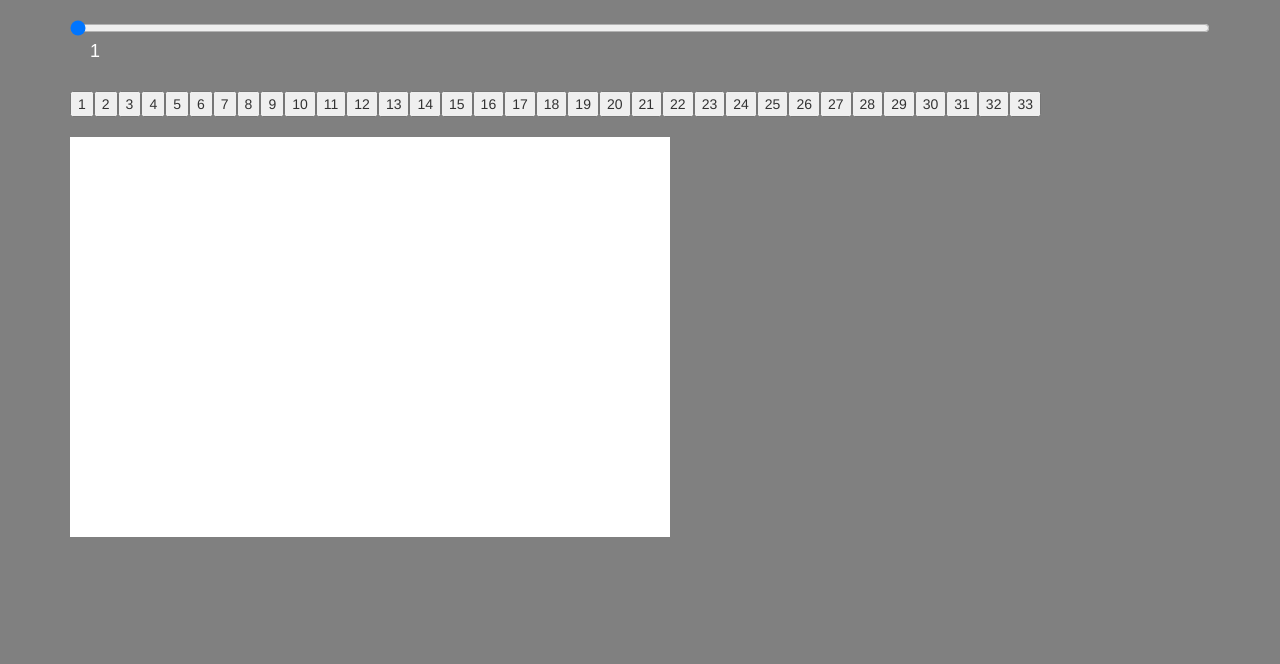
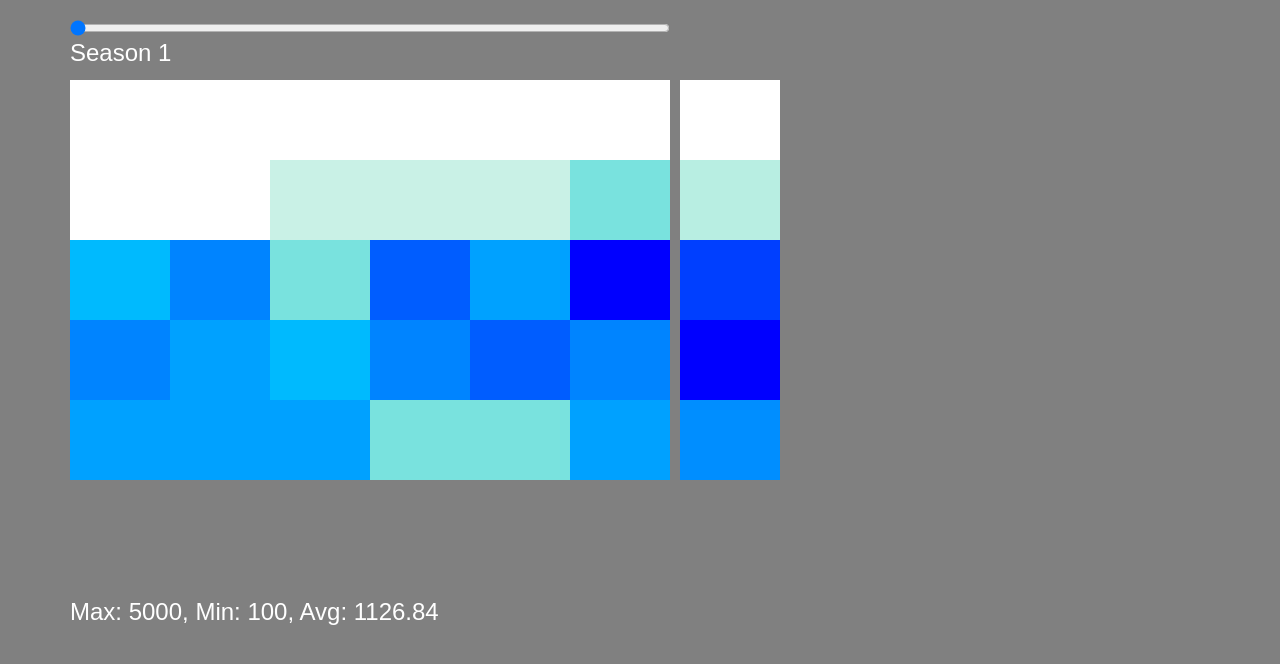
Before and after one commit to jbovee/jeopardy-d3js, a Flask app: page / in a window 1280 px wide. Shown: the top 664 px of the page. Run offline with Flask 2, Linux system fonts and the light colour scheme; data that the repository does not hold is empty; some libraries are stand-ins or nearby versions.

Commit message:
A little bit of reorganization. Removed season changer buttons (unnecessary now with slider). Added another column to ddHeatmap for totals of rows.

```diff
--- a/index.html
+++ b/index.html
@@ -12,13 +12,11 @@
     <link href={{ url_for('static', filename='main.css') }} rel="stylesheet" media="screen">
   </head>
   <body>
-    <div id="season-slider" class="container">
-    </div>
-    <div id="season-picker" class="container">
-    </div>
-    <div class="container">
+    <div id="heatmap" class="container">
+      <div id="slider"></div>
       <div id="grid"></div>
     </div>
+    <div id="season-stats" class="container"></div>
     <!--
     <script src="https://ajax.googleapis.com/ajax/libs/jquery/3.2.1/jquery.min.js"></script>
     <script src="https://maxcdn.bootstrapcdn.com/bootstrap/3.3.7/js/bootstrap.min.js" integrity="sha384-Tc5IQib027qvyjSMfHjOMaLkfuWVxZxUPnCJA7l2mCWNIpG9mGCD8wGNIcPD7Txa" crossorigin="anonymous"></script>
--- a/static/main.css
+++ b/static/main.css
@@ -6,11 +6,19 @@ body {
 	padding-top: 20px;
 }
 
-.d3-tip {
-	line-height: 1;
-	padding: 6px;
-	background: rgba(0, 0, 0, 0.8);
+#seasons-slider {
+	overflow: hidden;
+	width: 600px;
+}
+
+#season-stats p {
+	font-family: sans-serif;
+	font-size: 24px;
 	color: #fff;
-	border-radius: 4px;
-	font-size: 12px;
 }
+
+#seasons-slider-value {
+	font-family: sans-serif;
+	font-size: 24px;
+	color: #fff;
+}
--- a/static/main.js
+++ b/static/main.js
@@ -1,8 +1,152 @@
 //	The function that runs when the page loads
 $(function() {
-	ddHeatmap(4);
+	ddHeatmap(1);
+	ddStats(1);
 	//createGraph();
 });
+
+function updateHeatmap(data) {
+	//	Reset location totals
+	var locationTotals = [
+		[0, 0, 0, 0, 0],
+		[0, 0, 0, 0, 0],
+		[0, 0, 0, 0, 0],
+		[0, 0, 0, 0, 0],
+		[0, 0, 0, 0, 0],
+		[0, 0, 0, 0, 0]
+	],
+		colTotals = [0, 0, 0, 0, 0, 0],
+		rowTotals = [0, 0, 0, 0, 0];
+
+	//	Go through each question, totalling the number of
+	//	times a daily double occurs on each grid location
+	data.forEach(function(d) {
+		if (d.daily_double) {
+			locationTotals[d.coord[0]-1][d.coord[1]-1] += 1;
+			colTotals[d.coord[0]-1] += 1;
+			rowTotals[d.coord[1]-1] += 1;
+		}
+	});
+
+	//	Again flatten location totals
+	arr = locationTotals.reduce(function iter(r, a) {
+		return r.concat(a);
+	}, []);
+
+	//	Update color range
+	var colors = d3.scaleLinear()
+		.interpolate(d3.interpolateHcl)
+		.range([d3.rgb(startColor), d3.rgb(endColor)])
+		.domain([1, Math.max.apply(null, arr) * 10]);
+
+	//	Update heat cells and tooltips to new season
+	//////////////////////////////////////////////////
+	var gCol = d3.select("#grid")
+		.selectAll("g.col")
+		.data(locationTotals);
+
+	var gColRows = d3.select("#grid")
+		.select("g.rowTotals");
+
+	//	Change the color of all heat cells
+	gCol.selectAll("rect.heatCell")
+		.data(function(d) {return d;})
+		.transition().duration(1000)
+		.attr("fill", function(d) {
+			return colors(d * 10);
+		});
+
+	//	Change the text in tooltips
+	gCol.selectAll("text.tip")
+		.data(function(d) {return d;})
+		.transition().duration(1000)
+		.text(function(d) {
+			return d;
+		});
+
+	colors.domain([1, Math.max.apply(null, rowTotals) * 10]);
+
+	gColRows.selectAll("rect.heatRow")
+		.data(rowTotals)
+		.transition().duration(1000)
+		.attr("fill", function(d) {
+			return colors(d * 10);
+		});
+
+	gColRows.selectAll("text.rowTip")
+		.data(rowTotals)
+		.transition().duration(1000)
+		.text(function(d) {
+			return d;
+		});
+}
+
+function updateStats(data) {
+	var ddMax = 0,
+		ddMin = Infinity,
+		ddSum = 0,
+		ddAvg = [];
+
+	data.forEach(function(d) {
+		d.value = d.value[0];
+		if (d.daily_double) {
+			if (d.value > ddMax) {
+				ddMax = d.value;
+			}
+			if (d.value < ddMin) {
+				ddMin = d.value;
+			}
+			ddAvg.push(d.value);
+			ddSum += d.value;
+		}
+	});
+
+	d3.select("#season-stats").select("p").text("Max: " + ddMax + ", Min: " + ddMin + ", Avg: " + (ddSum/ddAvg.length).toFixed(2));
+}
+
+//////////////////////////////////////////////////////////////////////
+//	Function for updating gric colors and tip values given a season	//
+//////////////////////////////////////////////////////////////////////
+
+function updateData(seasonNo) {
+	//	Data reading method for github page or just not local webserver					//
+	//	(So I can copy the whole file and just change one part when making changes)		//
+	//////////////////////////////////////////////////////////////////////////////////////
+	/*
+	//	Read data from season
+	///////////////////////////
+	d3.csv("/jeopardy-d3js/j-archive-csv/j-archive-season-" + seasonNo + ".csv", function(data) {
+
+		//	Reset location totals
+		locationTotals = [
+			[0, 0, 0, 0, 0],
+			[0, 0, 0, 0, 0],
+			[0, 0, 0, 0, 0],
+			[0, 0, 0, 0, 0],
+			[0, 0, 0, 0, 0],
+			[0, 0, 0, 0, 0]
+		];
+		//	Go through each question, totalling the number of
+		//	times a daily double occurs on each grid location
+
+		data.forEach(function(d) {
+			d.daily_double = (d.daily_double == "true" || d.daily_double == "True") ? Boolean(true):Boolean(false);
+			d.newCoord = [0, 0];
+			d.newCoord[0] = +d.coord[1];
+			d.newCoord[1] = +d.coord[4];
+			if (d.daily_double) {
+				locationTotals[d.newCoord[0]-1][d.newCoord[1]-1] += 1;
+			}
+		});
+	*/
+
+	//	Read data from season
+	///////////////////////////
+	d3.json("/season?no=" + seasonNo, function(data) {
+		updateHeatmap(data);
+		updateStats(data);
+	})
+}
 
 //////////////////////////////////////////////////////
 //	Function for creating a daily double heatmap,	//
@@ -15,10 +159,13 @@ function ddHeatmap(seasonNo) {
 	//	Initialize variables	//
 	//////////////////////////////
 
-	var cols = 5,
-		rows = 6,
+	var rows = 5,
+		cols = 6,
 		cellHeight = 80,
 		cellWidth = 100;
+
+	startColor = "#FFFFFF";
+	endColor = "#0000FF";
 
 	var numSeasons = 33;
 	var seasons = Array.from(new Array(numSeasons), (val,index)=>index+1);
@@ -30,13 +177,15 @@ function ddHeatmap(seasonNo) {
 		[0, 0, 0, 0, 0],
 		[0, 0, 0, 0, 0],
 		[0, 0, 0, 0, 0]
-	];
+	],
+		colTotals = [0, 0, 0, 0, 0, 0],
+		rowTotals = [0, 0, 0, 0, 0];
 
 	//////////////////////////////////////////////
 	//	Create Slider for Changing Season Data	//
 	//////////////////////////////////////////////
 
-	var updateSlider = d3.select("#season-slider");
+	var updateSlider = d3.select("#slider");
 
 	//	Slider
 	updateSlider.append("input")
@@ -48,29 +197,19 @@ function ddHeatmap(seasonNo) {
 		.attr("max", Math.max.apply(Math, seasons))
 		.attr("list", seasons)
 		.on("change", function() {
-			$("#seasons-slider-value").text(this.value);
+			$("#seasons-slider-value").text("Season " + this.value);
 			updateData(this.value);
 		});
 
 	//	Text that shows slider value
-	updateSlider.append("svg")
-		.attr("height", 30)
-		.attr("width", 50)
-		.append("text")
+	updateSlider.append("p")
 		.attr("id", "seasons-slider-value")
-		.attr("x", 25)
-		.attr("y", 15)
-		.attr("font-family", "sans-serif")
-		.attr("font-size", "18")
-		.attr("fill", "#fff")
-		.attr("text-anchor", "middle")
-		.attr("alignment-baseline", "central")
-		.text(Math.min.apply(Math, seasons));
+		.text("Season " + Math.min.apply(Math, seasons));
 
 	//////////////////////////////////////////////
 	//	Create Buttons for Changing Season Data	//
 	//////////////////////////////////////////////
-
+	/*
 	var updateButtons = d3.select("#season-picker")
 		.selectAll(".season-button")
 		.data(seasons);
@@ -83,7 +222,7 @@ function ddHeatmap(seasonNo) {
 		.on("click", function(d) {
 			updateData(d);
 		});
-
+	*/
 	//////////////////////////////////////////
 	//	Create Daily Double Heatmap Grid	//
 	//////////////////////////////////////////
@@ -91,14 +230,13 @@ function ddHeatmap(seasonNo) {
 	//	Main svg element
 	var grid = d3.select("#grid")
 		.append("svg")
-		.attr("width", rows * cellWidth)
-		.attr("height", cols * cellHeight)
-		.style("background", "#fff");
+		.attr("width", (cols + 1) * cellWidth + 10)
+		.attr("height", (rows + 1) * cellHeight + 10);
 
 	//	Color scale from white to blue. Domain assigned later
 	var colors = d3.scaleLinear()
 		.interpolate(d3.interpolateHcl)
-		.range([d3.rgb("#FFFFFF"), d3.rgb("#0000FF")]);
+		.range([d3.rgb(startColor), d3.rgb(endColor)]);
 
 	//	Data reading method for github.io or just not local webserver					//
 	//	(So I can copy the whole file and just change one part when making changes)		//
@@ -130,6 +268,8 @@ function ddHeatmap(seasonNo) {
 		data.forEach(function(d) {
 			if (d.daily_double) {
 				locationTotals[d.coord[0]-1][d.coord[1]-1] += 1;
+				colTotals[d.coord[0]-1] += 1;
+				rowTotals[d.coord[1]-1] += 1;
 			}
 		});
 
@@ -175,6 +315,32 @@ function ddHeatmap(seasonNo) {
 				return colors(d * 10);
 			});
 
+		colors.domain([1, Math.max.apply(Math, rowTotals) * 10]);
+
+		var heatRows = d3.select("#grid svg")
+			.append("g")
+			.attr("class", "rowTotals")
+			.attr("transform", function() {
+				return "translate(" + (cols * cellWidth + 10) + ")";
+			});
+
+		var heatRowCells = heatRows.selectAll("rect")
+			.data(rowTotals)
+			.enter().append("rect")
+			.attr("x", 0)
+			.attr("y", function(d, i) {
+				return i * cellHeight;
+			})
+			.attr("height", cellHeight)
+			.attr("width", cellWidth)
+			.attr("class", "heatRow")
+			.attr("fill", "#fff");
+
+		heatRowCells.transition().duration(1000)
+			.attr("fill", function(d) {
+				return colors(d * 10);
+			});
+
 		//	Tooltip groupings
 		////////////////////////
 		var g = cells.enter().append("g")
@@ -210,11 +376,11 @@ function ddHeatmap(seasonNo) {
 			.attr("y", function(d, i) {
 				return i * cellHeight + (cellHeight / 2);
 			})
-			.attr("font-family", "sans-serif")
-			.attr("font-size", "24")
-			.attr("fill", "#fff")
-			.attr("text-anchor", "middle")
-			.attr("alignment-baseline", "central")
+			.style("font-family", "sans-serif")
+			.style("font-size", "24")
+			.style("fill", "#fff")
+			.style("text-anchor", "middle")
+			.style("alignment-baseline", "central")
 			.attr("class", "tip")
 			.text("");
 
@@ -222,33 +388,66 @@ function ddHeatmap(seasonNo) {
 		//	transitions when loading data for a season
 		cellTips.transition().duration(1000)
 			.text(function(d) {return d;});
+
+		var gRow = heatRows.selectAll("g.rowTip")
+			.data(rowTotals)
+			.enter().append("g")
+			.attr("opacity", "0")
+			.on("mouseover", function() {
+				d3.select(this).transition()
+					.duration("250")
+					.attr("opacity", "1");
+			})
+			.on("mouseout", function() {
+				d3.select(this).transition()
+					.duration("250")
+					.attr("opacity", "0");
 			});
 
-	//////////////////////////////////////////////////////////////////////
-	//	Function for updating gric colors and tip values given a season	//
-	//////////////////////////////////////////////////////////////////////
+		gRow.append("rect")
+			.attr("fill", "#000")
+			.attr("fill-opacity", "0.4")
+			.attr("x", 0)
+			.attr("y", function(d, i) {
+				return i * cellHeight;
+			})
+			.attr("height", cellHeight)
+			.attr("width", cellWidth)
+			.attr("class", ".rowTipCell");
 
-	function updateData(seasonNo) {
-		//	Data reading method for github page or just not local webserver					//
+		var rowTips = gRow.append("text")
+			.attr("x", (cellWidth / 2))
+			.attr("y", function(d, i) {
+				return i * cellHeight + (cellHeight / 2);
+			})
+			.style("font-family", "sans-serif")
+			.style("font-size", "24")
+			.style("fill", "#fff")
+			.style("text-anchor", "middle")
+			.style("alignment-baseline", "central")
+			.attr("class", "rowTip")
+			.text("");
+
+		rowTips.transition().duration(1000)
+			.text(function(d) {return d;});
+	});
+}
+
+function ddStats(seasonNo) {
+	var stats = d3.select("#season-stats")
+		.append("p")
+		.text("");
+
+	//	Data reading method for github.io or just not local webserver					//
 	//	(So I can copy the whole file and just change one part when making changes)		//
 	//////////////////////////////////////////////////////////////////////////////////////
 	/*
 	//	Read data from season
-		///////////////////////////
+	////////////////////////////
 	d3.csv("/jeopardy-d3js/j-archive-csv/j-archive-season-" + seasonNo + ".csv", function(data) {
 
-			//	Reset location totals
-			locationTotals = [
-				[0, 0, 0, 0, 0],
-				[0, 0, 0, 0, 0],
-				[0, 0, 0, 0, 0],
-				[0, 0, 0, 0, 0],
-				[0, 0, 0, 0, 0],
-				[0, 0, 0, 0, 0]
-			];
 		//	Go through each question, totalling the number of
 		//	times a daily double occurs on each grid location
-
 		data.forEach(function(d) {
 			d.daily_double = (d.daily_double == "true" || d.daily_double == "True") ? Boolean(true):Boolean(false);
 			d.newCoord = [0, 0];
@@ -261,57 +460,33 @@ function ddHeatmap(seasonNo) {
 	*/
 
 	//	Read data from season
-		///////////////////////////
+	////////////////////////////
 	d3.json("/season?no=" + seasonNo, function(data) {
-			//	Reset location totals
-			locationTotals = [
-				[0, 0, 0, 0, 0],
-				[0, 0, 0, 0, 0],
-				[0, 0, 0, 0, 0],
-				[0, 0, 0, 0, 0],
-				[0, 0, 0, 0, 0],
-				[0, 0, 0, 0, 0]
-			];
 
 		//	Go through each question, totalling the number of
 		//	times a daily double occurs on each grid location
+
+		var ddMax = 0,
+			ddMin = Infinity,
+			ddSum = 0,
+			ddAvg = [];
+
 		data.forEach(function(d) {
+			d.value = d.value[0];
 			if (d.daily_double) {
-					locationTotals[d.coord[0]-1][d.coord[1]-1] += 1;
+				if (d.value > ddMax) {
+					ddMax = d.value;
+				}
+				if (d.value < ddMin) {
+					ddMin = d.value;
+				}
+				ddAvg.push(d.value);
+				ddSum += d.value;
 			}
 		});
 
-			//	Again flatten location totals
-			arr = locationTotals.reduce(function iter(r, a) {
-				return r.concat(a);
-			}, []);
-
-			//	Update color range
-			colors.domain([1, Math.max.apply(null, arr) * 10]);
-
-			//	Update heat cells and tooltips to new season
-			//////////////////////////////////////////////////
-			var gCol = d3.select("#grid")
-				.selectAll("g.col")
-				.data(locationTotals);
-
-			//	Change the color of all heat cells
-			gCol.selectAll("rect.heatCell")
-				.data(function(d) {return d;})
-				.transition().duration(1000)
-				.attr("fill", function(d) {
-					return colors(d * 10);
+		stats.text("Max: " + ddMax + ", Min: " + ddMin + ", Avg: " + (ddSum/ddAvg.length).toFixed(2));
 	});
-
-			//	Change the text in tooltips
-			gCol.selectAll("text.tip")
-				.data(function(d) {return d;})
-				.transition().duration(1000)
-				.text(function(d) {
-					return d;
-				});
-		})
-	}
 }
 
 //////////////////////////////////////////////////////////////////
```
Lines whose indentation alone changed are shown as unchanged.
